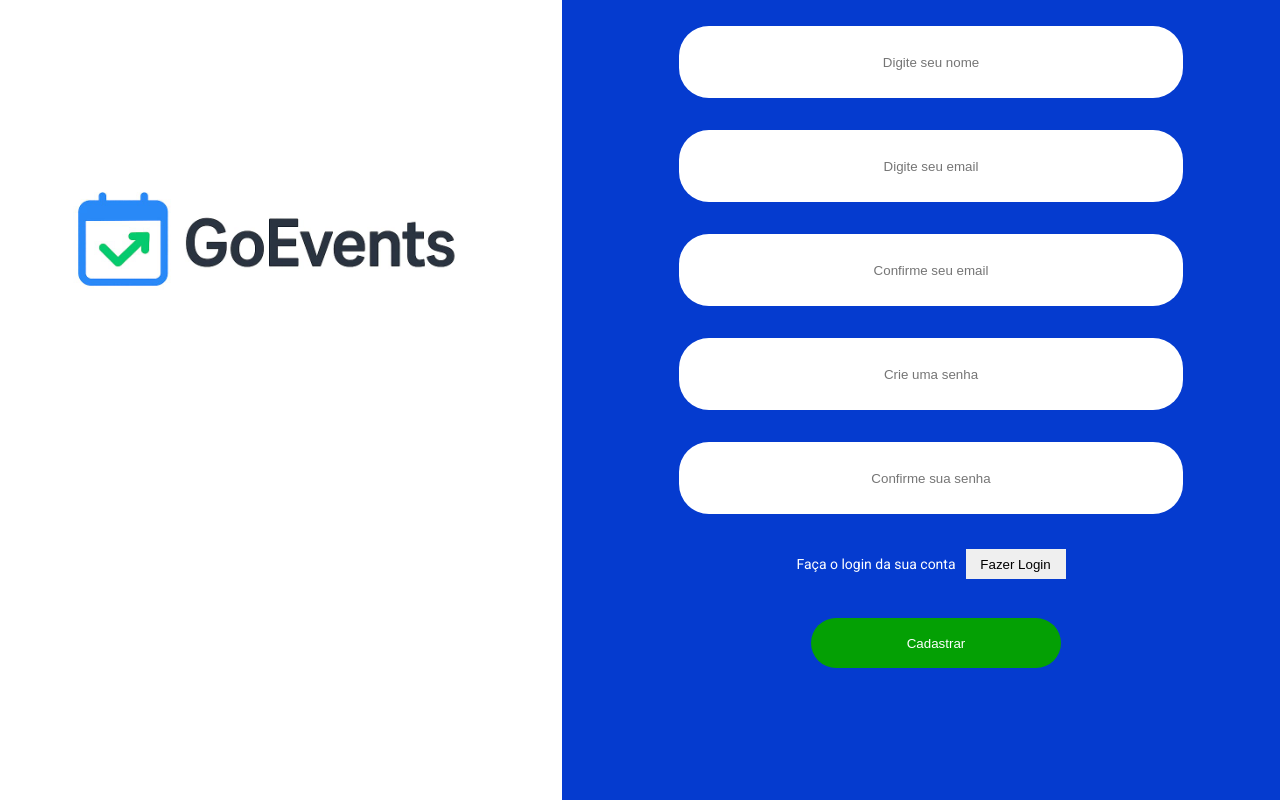
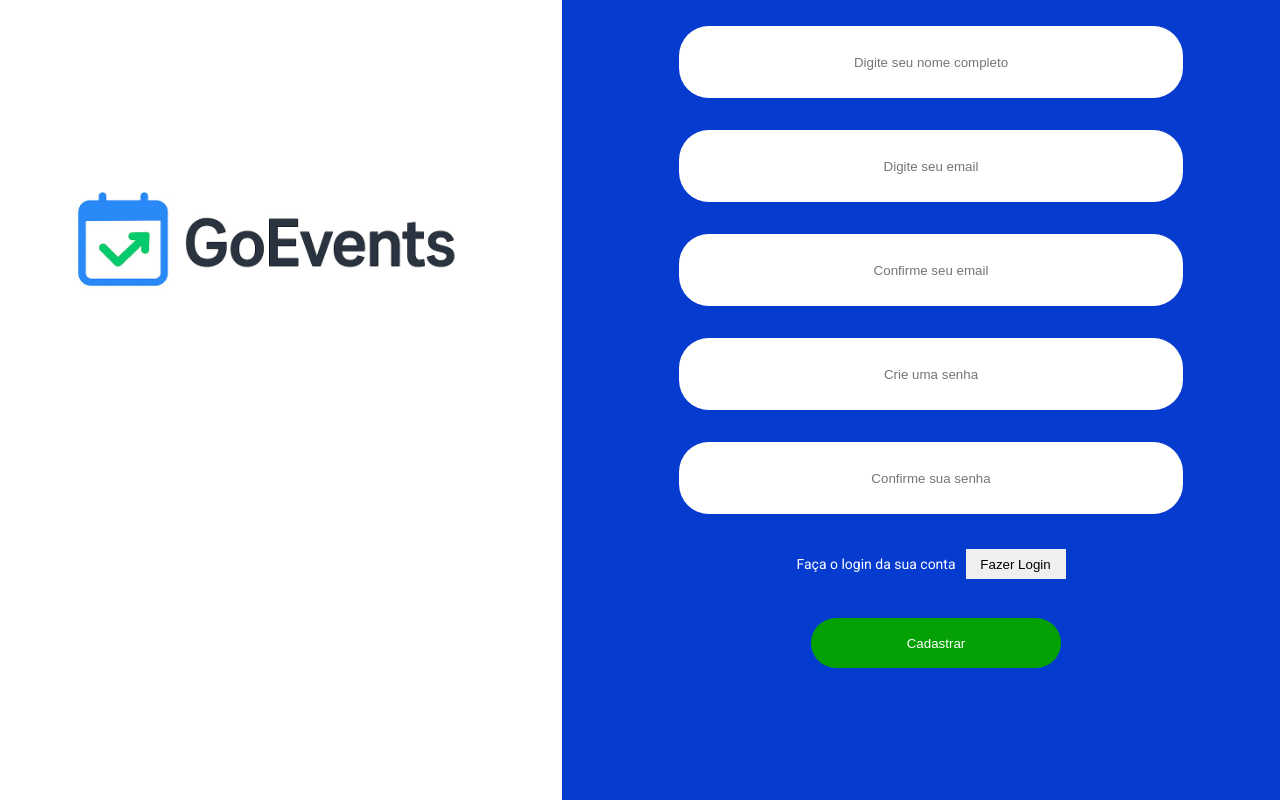
Before and after one commit to senhordev01/ProjetoGoEvents1, an Angular app: page /cadastro in a window 1280 px wide. Built offline with nearby package versions, Linux system fonts and the light colour scheme.

Commit message:
Decimo Commit

```diff
--- a/src/app/cadastro/cadastro.html
+++ b/src/app/cadastro/cadastro.html
@@ -1,6 +1,6 @@
 <img src="/Logo GoEvents.jpeg" class="img-lado">
 <div class="Area-Cadastro">
-    <input type="text" [(ngModel)]="nomeUsuario" placeholder="Digite seu nome"><br>
+    <input type="text" [(ngModel)]="nomeUsuario" placeholder="Digite seu nome completo"><br>
     <input type="email" [(ngModel)]="emailUsuario" placeholder="Digite seu email"><br>
     <input type="email" [(ngModel)]="confirmarEmail" placeholder="Confirme seu email"><br>
     <input type="password" [(ngModel)]="senhaUsuario" placeholder="Crie uma senha"><br>
```
